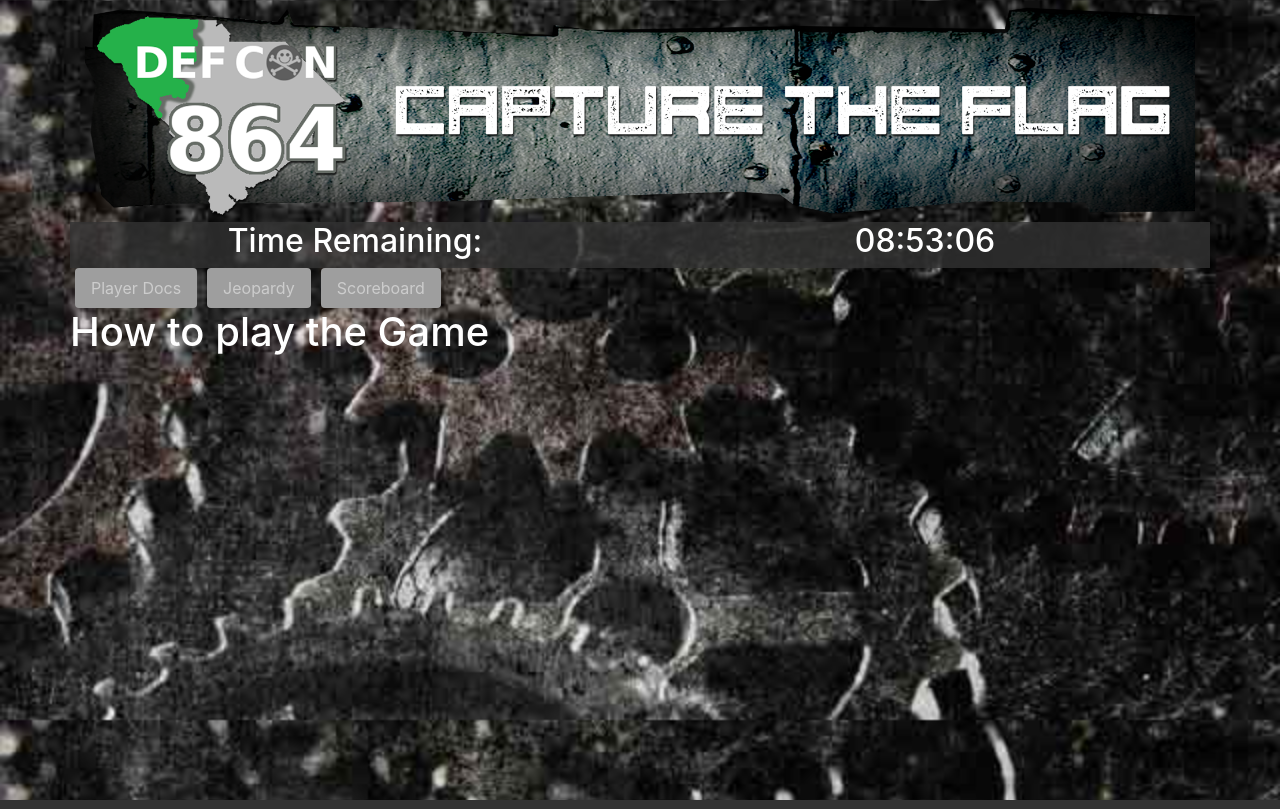
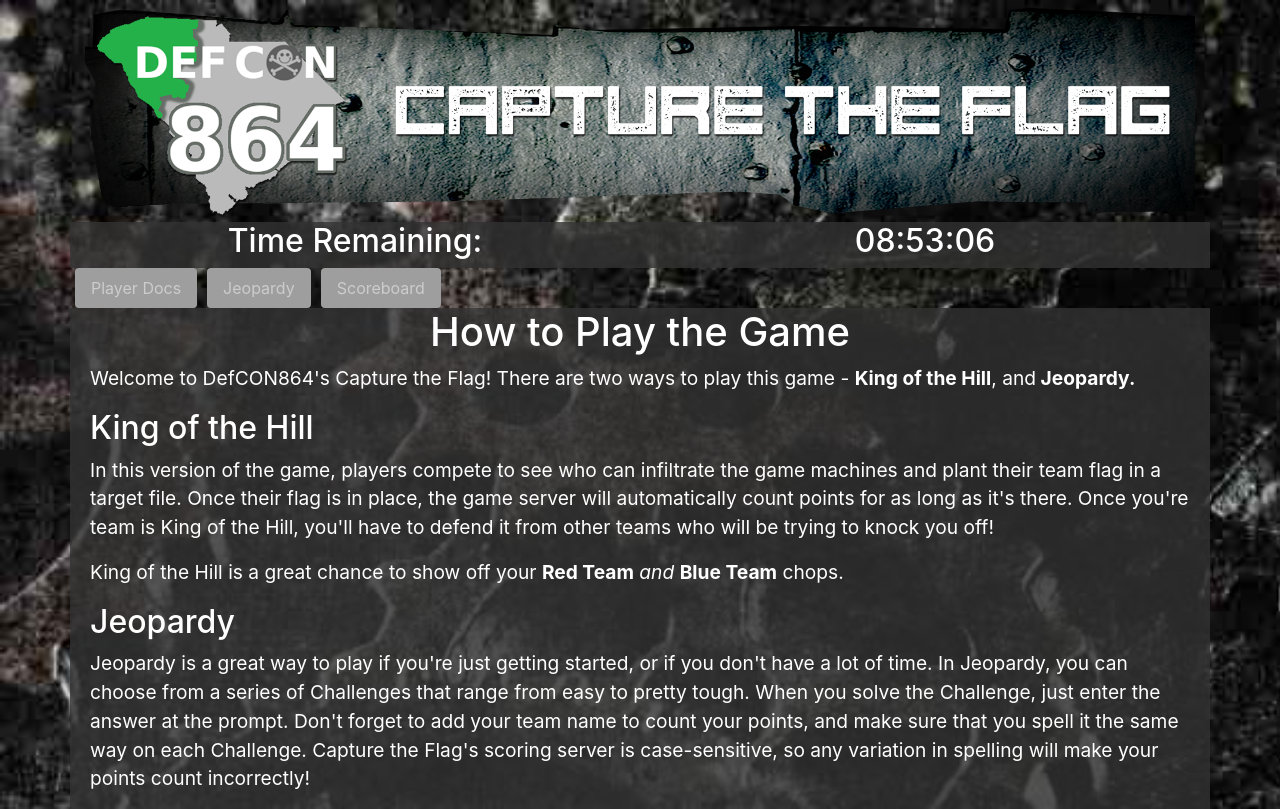
Before and after one commit to espressoAndCode/ctf_frontend, a React (Create React App) app: page /player in a window 1280 px wide. Built offline with nearby package versions, Linux system fonts and the light colour scheme; no server answers; grey boxes are pictures that could not be loaded.

Commit message:
Added first draft of Player Documentation.

```diff
--- /dev/null
+++ b/src/components/PlayerDocsBody.jsx
@@ -0,0 +1,54 @@
+import React, { Component } from "react";
+
+
+class PlayerDocsBody extends Component {
+  render() {
+    const docStyles = {
+      div: {
+        backgroundColor: "rgba(50,50,50,.8)",
+        color: "#fff",
+        padding: "0px"
+      },
+      p: {
+        textAlign: "left",
+        padding: "0px 20px 0px",
+        fontSize: "1.2em"
+      },
+      h2: {
+        textAlign: "left",
+        padding: "0px 20px 0px"
+      }
+    };
+
+    return (
+      <div className="col-12" style={docStyles.div}>
+        <h1>How to Play the Game</h1>
+        <p style={docStyles.p}>
+          Welcome to DefCON864's Capture the Flag! There are two ways to play
+          this game - <strong>King of the Hill</strong>, and
+          <strong> Jeopardy.</strong>
+        </p>
+        <h2 style={docStyles.h2}>King of the Hill</h2>
+        <p style={docStyles.p}>
+          In this version of the game, players compete to see who can infiltrate
+          the game machines and plant their team flag in a target file. Once
+          their flag is in place, the game server will automatically count
+          points for as long as it's there. Once you're team is King of the
+          Hill, you'll have to defend it from other teams who will be trying to
+          knock you off!
+        </p>
+        <p style={docStyles.p}>
+          King of the Hill is a great chance to show off your{" "}
+          <strong>Red Team</strong> <em>and</em> <strong>Blue Team</strong>{" "}
+          chops.
+        </p>
+        <h2 style={docStyles.h2}>Jeopardy</h2>
+        <p style={docStyles.p}>Jeopardy is a great way to play if you're just getting started, or if you don't have a lot of time. In Jeopardy, you can choose from a series of Challenges that range from easy to pretty tough. When you solve the Challenge, just enter the answer at the prompt. Don't forget to add your team name to count your points, and make sure that you spell it the same way on each Challenge. Capture the Flag's scoring server is case-sensitive, so any variation in spelling will make your points count incorrectly! </p>
+        <p style={docStyles.p}></p>
+        <p style={docStyles.p}></p>
+      </div>
+    );
+  }
+}
+
+export default PlayerDocsBody;
--- a/src/components/PlayerDocsWrapper.jsx
+++ b/src/components/PlayerDocsWrapper.jsx
@@ -1,4 +1,5 @@
 import React, { Component } from "react";
+import PlayerDocsBody from "./PlayerDocsBody"
 
 
 const playerDocsWrapperStyle = {
@@ -14,8 +15,7 @@
         <div>
           <div className="container">
             <div className="row">
-              <h1>How to play the Game</h1>
-
+              <PlayerDocsBody/>
             </div>
           </div>
         </div>
```
